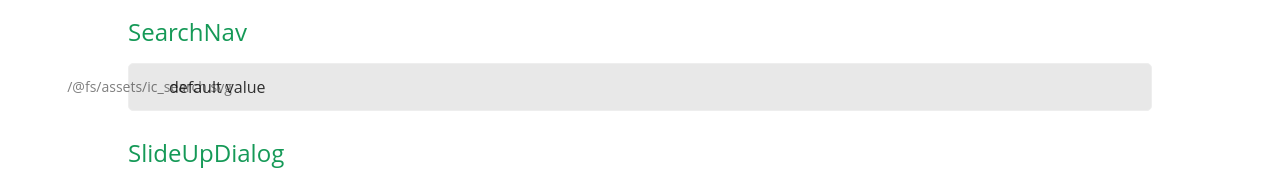
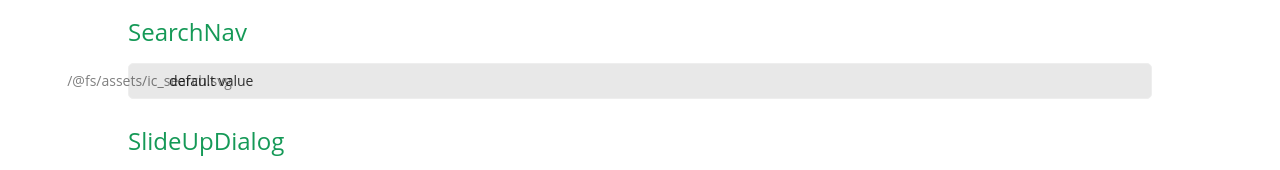
Before and after one commit to oriente-fe/oriente-ui, a Vue app: page / in a window 1280 px wide. Shown: the part 2865-3035 px from the top of the page. Built offline with nearby package versions, Linux system fonts and the light colour scheme.

Commit message:
Hotfix Input size of SearchNav

```diff
--- a/packages/SearchNav/index.vue
+++ b/packages/SearchNav/index.vue
@@ -2,7 +2,12 @@
   <div>
     <div :class="$style['fake']" @click="clickFake">
       <div :class="$style['mask']"></div>
-      <Input styleType="box" :placeholder="placeholder" :value="search">
+      <Input
+        size="medium"
+        styleType="box"
+        :placeholder="placeholder"
+        :value="search"
+      >
         <div slot="prependIcon">
           <div
             :class="$style['icon']"
@@ -26,6 +31,7 @@
         </div>
         <form @submit.prevent="() => submit(search)" :class="$style['form']">
           <Input
+            size="medium"
             styleType="box"
             :placeholder="placeholder"
             :value="search"
```
